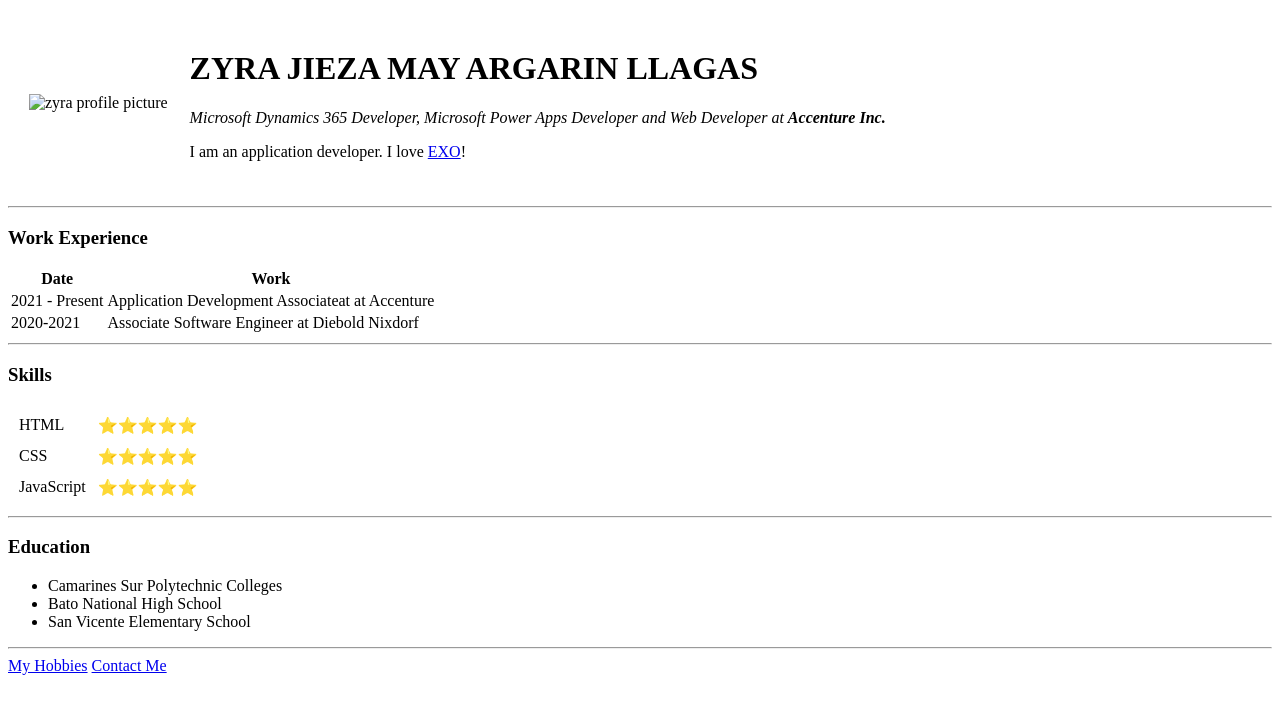
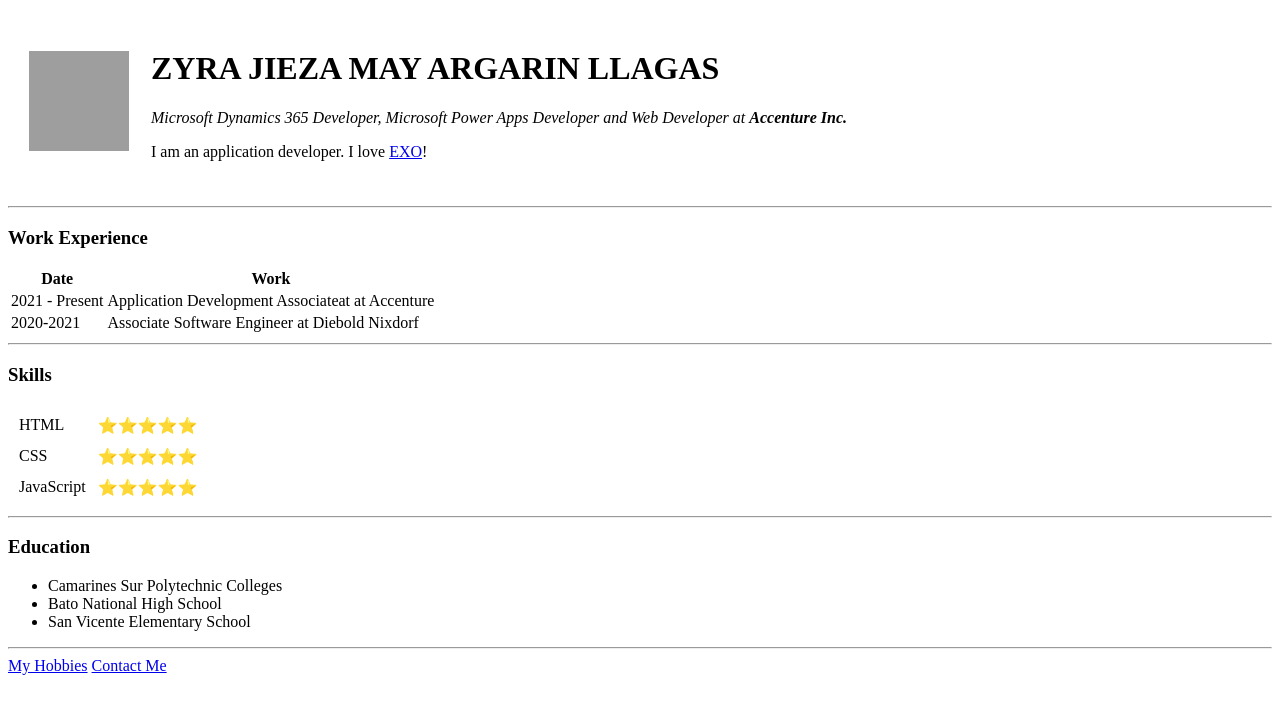
Before and after one commit to zyrallagas/personal-website, a plain HTML site: page index.html in a window 1280 px wide. Drawn offline with Linux system fonts and the light colour scheme; the site is published under a folder, as on GitHub Pages, so addresses that start at the root find nothing.

Commit message:
Add files via upload

```diff
--- a/index.html
+++ b/index.html
@@ -8,7 +8,7 @@
     <body>
         <table cellspacing ="20">
             <tr>
-                <td><img src="/images/zyrallagas.png" alt="zyra profile picture" width="100px"; height="100px"></td>
+                <td><img src="images/zyrallagas.png" alt="zyra profile picture" width="100px"; height="100px"></td>
                 <td><h1>ZYRA JIEZA MAY ARGARIN LLAGAS</h1>
                     <!--em - emphasize/italic, strong - bold-->
                     <p><em>Microsoft Dynamics 365 Developer, Microsoft Power Apps Developer and Web Developer at <strong>Accenture Inc.</strong></em></p>
```
